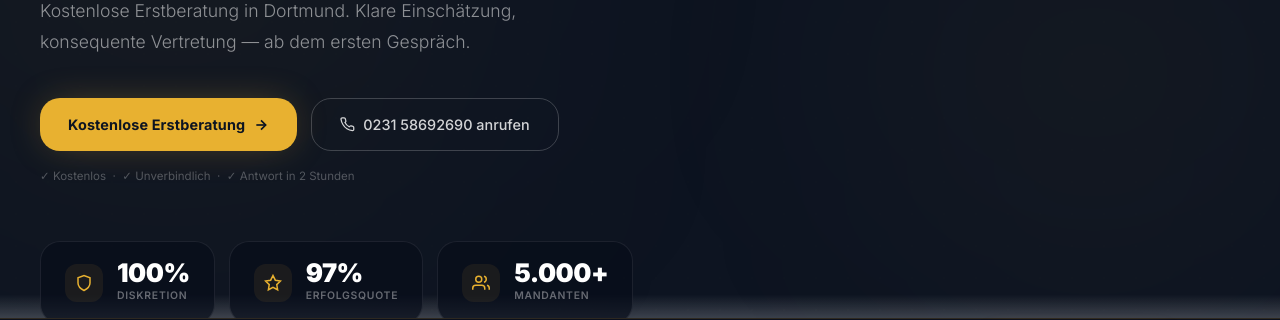
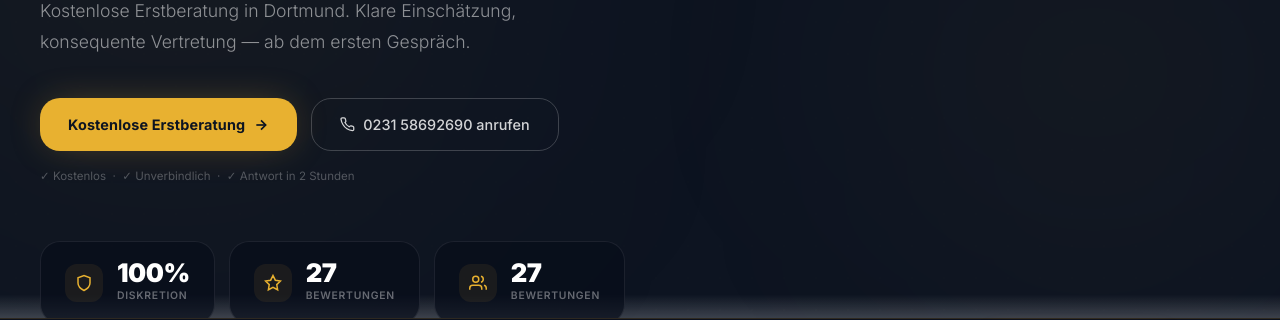
Before and after one commit to systemsforfuture/kanzlei-helio-rodrigues-dortmund, a plain HTML site: page index.html in a window 1280 px wide. Shown: the part 482-802 px from the top of the page. Drawn offline with nearby package versions, Linux system fonts and the light colour scheme.

Commit message:
fix: remove fake stats, real reviews count, fix impressum title

```diff
--- a/index.html
+++ b/index.html
@@ -445,11 +445,11 @@
         </div>
         <div class="stat-card glass-dark">
           <div class="stat-icon"><svg viewBox="0 0 24 24" fill="none" stroke="currentColor" stroke-width="2"><polygon points="12 2 15.09 8.26 22 9.27 17 14.14 18.18 21.02 12 17.77 5.82 21.02 7 14.14 2 9.27 8.91 8.26 12 2"/></svg></div>
-          <div><div class="stat-n" id="stat-success">97%</div><div class="stat-l">Erfolgsquote</div></div>
+          <div><div class="stat-n" id="stat-success">27</div><div class="stat-l">Bewertungen</div></div>
         </div>
         <div class="stat-card glass-dark">
           <div class="stat-icon"><svg viewBox="0 0 24 24" fill="none" stroke="currentColor" stroke-width="2"><path d="M17 21v-2a4 4 0 0 0-4-4H5a4 4 0 0 0-4 4v2"/><circle cx="9" cy="7" r="4"/><path d="M23 21v-2a4 4 0 0 0-3-3.87M16 3.13a4 4 0 0 1 0 7.75"/></svg></div>
-          <div><div class="stat-n" id="stat-clients">5.000+</div><div class="stat-l">Mandanten</div></div>
+          <div><div class="stat-n" id="stat-clients">27</div><div class="stat-l">Bewertungen</div></div>
         </div>
       </div>
     </div>
@@ -648,8 +648,8 @@
           <span class="process-step-badge">04</span>
         </div>
         <h3>Erfolgreicher Abschluss</h3>
-        <p>97% Erfolgsquote: Wir kämpfen bis zum bestmöglichen Ergebnis für Sie.</p>
-        <span class="process-highlight">97% Erfolgsquote</span>
+        <p>Konsequent und persönlich — wir kämpfen für Ihr bestmögliches Ergebnis.</p>
+        <span class="process-highlight">Ihr Recht durchsetzen</span>
       </div>
     </div>
     <div style="text-align:center" class="rv">
@@ -691,12 +691,12 @@
         <div class="about-box glass-dark" style="position:relative">
           <div class="about-box-accent"></div>
           <div style="position:relative">
-            <div class="about-main-num gold-text" id="about-years">25+</div>
-            <div class="about-main-lbl">Jahre Erfahrung</div>
+            <div class="about-main-num gold-text" id="about-years">Ihre<br>Kanzlei</div>
+            <div class="about-main-lbl">vor Ort</div>
             <div class="about-stats-grid">
               <div class="about-stat-card"><span class="about-stat-n">100%</span><span class="about-stat-l">Persönlich</span></div>
-              <div class="about-stat-card"><span class="about-stat-n" id="about-mandates">5.000+</span><span class="about-stat-l">Mandate</span></div>
-              <div class="about-stat-card"><span class="about-stat-n">97%</span><span class="about-stat-l">Erfolgsquote</span></div>
+              <div class="about-stat-card"><span class="about-stat-n" id="about-mandates">27</span><span class="about-stat-l">Bewertungen</span></div>
+              <div class="about-stat-card"><span class="about-stat-n">27</span><span class="about-stat-l">Bewertungen</span></div>
               <div class="about-stat-card"><span class="about-stat-n">4.8★</span><span class="about-stat-l">Bewertung</span></div>
             </div>
           </div>
@@ -722,7 +722,7 @@
         <div class="trust-point"><div class="trust-point-icon"><svg viewBox="0 0 24 24" fill="none" stroke="currentColor" stroke-width="2" width="18" height="18"><path d="M12 22s8-4 8-10V5l-8-3-8 3v7c0 6 8 10 8 10z"/></svg></div><h4>Anwaltsgeheimnis</h4><p>Absolute Vertraulichkeit in jedem Fall</p></div>
         <div class="trust-point"><div class="trust-point-icon"><svg viewBox="0 0 24 24" fill="none" stroke="currentColor" stroke-width="2" width="18" height="18"><circle cx="12" cy="12" r="10"/><polyline points="12 6 12 12 16 14"/></svg></div><h4>24h Erreichbarkeit</h4><p>Notfall-Hotline für dringende Fälle</p></div>
         <div class="trust-point"><div class="trust-point-icon"><svg viewBox="0 0 24 24" fill="none" stroke="currentColor" stroke-width="2" width="18" height="18"><polygon points="12 2 15.09 8.26 22 9.27 17 14.14 18.18 21.02 12 17.77 5.82 21.02 7 14.14 2 9.27 8.91 8.26 12 2"/></svg></div><h4>Fachanwälte</h4><p>Zertifizierte Spezialisten pro Rechtsgebiet</p></div>
-        <div class="trust-point"><div class="trust-point-icon"><svg viewBox="0 0 24 24" fill="none" stroke="currentColor" stroke-width="2" width="18" height="18"><polyline points="23 6 13.5 15.5 8.5 10.5 1 18"/><polyline points="17 6 23 6 23 12"/></svg></div><h4>97% Erfolgsquote</h4><p>Nachweislich überdurchschnittliche Ergebnisse</p></div>
+        <div class="trust-point"><div class="trust-point-icon"><svg viewBox="0 0 24 24" fill="none" stroke="currentColor" stroke-width="2" width="18" height="18"><polyline points="23 6 13.5 15.5 8.5 10.5 1 18"/><polyline points="17 6 23 6 23 12"/></svg></div><h4>Voller Einsatz</h4><p>Konsequente Durchsetzung Ihrer Rechte</p></div>
         <div class="trust-point"><div class="trust-point-icon"><svg viewBox="0 0 24 24" fill="none" stroke="currentColor" stroke-width="2" width="18" height="18"><rect x="3" y="11" width="18" height="11" rx="2" ry="2"/><path d="M7 11V7a5 5 0 0 1 10 0v4"/></svg></div><h4>DSGVO-konform</h4><p>Höchste Datenschutzstandards</p></div>
         <div class="trust-point"><div class="trust-point-icon"><svg viewBox="0 0 24 24" fill="none" stroke="currentColor" stroke-width="2" width="18" height="18"><path d="M17 21v-2a4 4 0 0 0-4-4H5a4 4 0 0 0-4 4v2"/><circle cx="9" cy="7" r="4"/><path d="M23 21v-2a4 4 0 0 0-3-3.87M16 3.13a4 4 0 0 1 0 7.75"/></svg></div><h4>Persönlich</h4><p>Fester Ansprechpartner ab Tag eins</p></div>
       </div>
@@ -783,7 +783,7 @@
         </div>
         <div class="faq-item">
           <button class="faq-btn"><span class="faq-btn-text">Wie ist die Erfolgsquote Ihrer Kanzlei?</span><svg class="faq-chev" viewBox="0 0 24 24" fill="none" stroke="currentColor" stroke-width="2"><polyline points="6 9 12 15 18 9"/></svg></button>
-          <div class="faq-answer"><p class="faq-answer-text">Wir erreichen eine Erfolgsquote von 97% — ob durch außergerichtliche Einigungen oder Gerichtsverfahren. Jeder Fall wird individuell mit einer maßgeschneiderten Strategie bearbeitet.</p></div>
+          <div class="faq-answer"><p class="faq-answer-text">Wir setzen Ihre Rechte konsequent durch — ob durch außergerichtliche Einigungen oder Gerichtsverfahren. Jeder Fall wird individuell mit einer maßgeschneiderten Strategie bearbeitet.</p></div>
         </div>
         <div class="faq-item">
           <button class="faq-btn"><span class="faq-btn-text">Wie funktioniert das Mandanten-Portal?</span><svg class="faq-chev" viewBox="0 0 24 24" fill="none" stroke="currentColor" stroke-width="2"><polyline points="6 9 12 15 18 9"/></svg></button>
@@ -879,8 +879,8 @@
     <div class="foot-bottom">
       <p class="foot-copy">&copy; 2026 Kanzlei Helio Rodrigues &middot; Alle Rechte vorbehalten</p>
       <div class="foot-legal">
-        <a href="#kontakt" title="Impressum wird bei Beauftragung eingerichtet">Impressum</a>
-        <a href="#kontakt" title="Datenschutz wird bei Beauftragung eingerichtet">Datenschutzerklärung</a>
+        <a href="#kontakt" >Impressum</a>
+        <a href="#kontakt" >Datenschutzerklärung</a>
         <span style="opacity:.35;font-size:.73rem;margin-left:6px">· Demo-Website</span>
       </div>
     </div>
```
